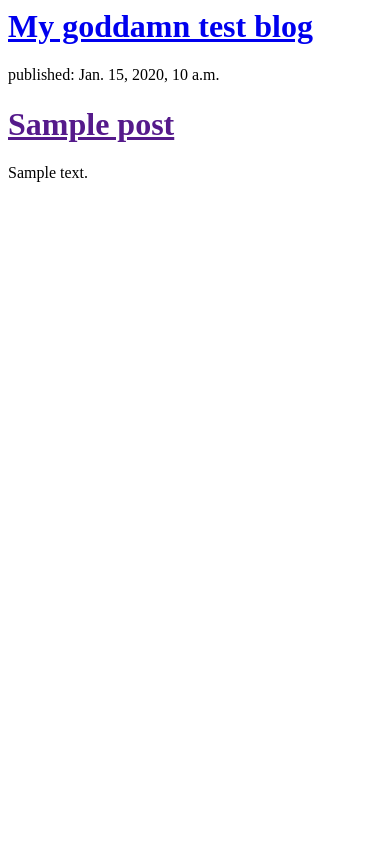
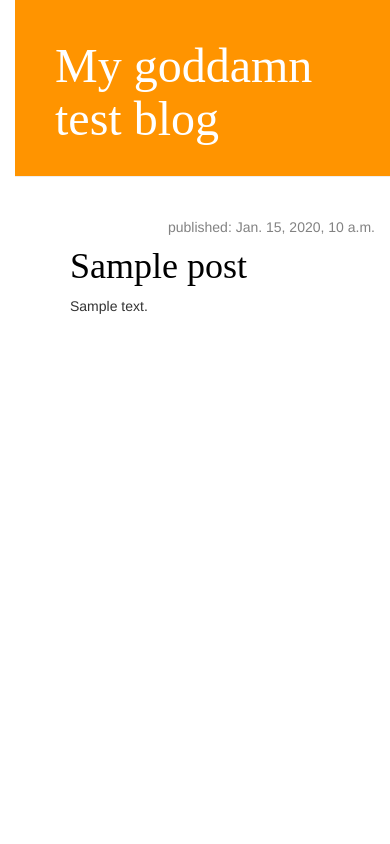
Before and after one commit to jddaly2011/my-first-blog, a Django app: template blog/templates/blog/post_list.html in a window 390 px wide. Run offline with Django 3.2, Linux system fonts and the light colour scheme; the template is opened without the code that fills it: values that come from a table or form of the project are taken from there, others are empty; tables that the repository leaves empty hold one stand-in row (values such as "Sample post"); some libraries are stand-ins or nearby versions.

Commit message:
added css

```diff
--- /dev/null
+++ b/blog/static/css/blog.css
@@ -0,0 +1,58 @@
+.page-header {
+    background-color: #ff9400;
+    margin-top: 0;
+    padding: 20px 20px 20px 40px;
+}
+
+.page-header h1, .page-header h1 a, .page-header h1 a:visited, .page-header h1 a:active {
+    color: #ffffff;
+    font-size: 36pt;
+    text-decoration: none;
+}
+
+.content {
+    margin-left: 40px;
+}
+
+h1, h2, h3, h4 {
+    font-family: "Times New Roman", Times, serif;
+}
+
+.date {
+    float: right;
+    color: #828282;
+}
+
+.save {
+    float: right;
+}
+
+.post-form textarea, .post-form input {
+    width: 100%;
+}
+
+.top-menu, .top-menu:hover, .top-menu:visited {
+    color: #ffffff;
+    float: right;
+    font-size: 26pt;
+    margin-right: 20px;
+}
+
+.post {
+    margin-bottom: 70px;
+}
+
+.post h1 a, .post h1 a:visited {
+    color: #000000;
+}
+
+
+
+
+h1 a {
+    color: #FCA205;
+}
+
+body {
+    padding-left: 15px;
+}
--- a/blog/templates/blog/post_list.html
+++ b/blog/templates/blog/post_list.html
@@ -1,11 +1,31 @@
-<div>
+
+{% load staticfiles %}
+<html>
+    <head>
+        <title>My goddamn test blog</title>
+        <link rel="stylesheet" href="//maxcdn.bootstrapcdn.com/bootstrap/3.2.0/css/bootstrap.min.css">
+        <link rel="stylesheet" href="//maxcdn.bootstrapcdn.com/bootstrap/3.2.0/css/bootstrap-theme.min.css">
+        <link rel="stylesheet" href="{% static 'css/blog.css' %}">
+
+    </head>
+    <body>
+
+      <div class="page-header">
 	<h1><a href="/">My goddamn test blog</a></h1>
       </div>
 
+<div class="content container">
+    <div class="row">
+        <div class="col-md-8">
             {% for post in posts %}
-    <div>
+                <div class="post">
+                    <div class="date">
                         <p>published: {{ post.published_date }}</p>
+                    </div>
                     <h1><a href="">{{ post.title }}</a></h1>
                     <p>{{ post.text|linebreaks }}</p>
                 </div>
             {% endfor %}
+        </div>
+    </div>
+</div>
```
Lines whose indentation alone changed are shown as unchanged.
